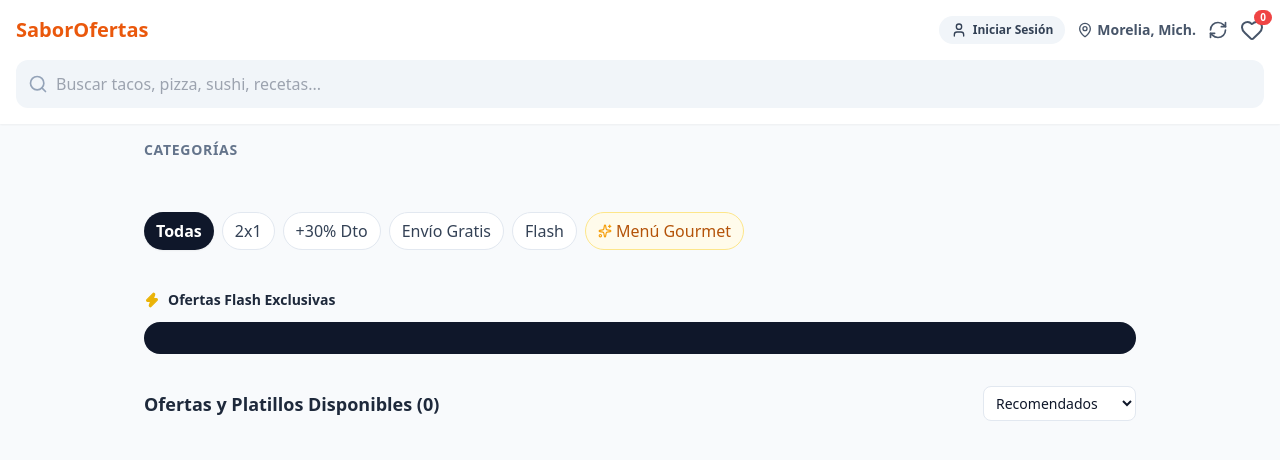
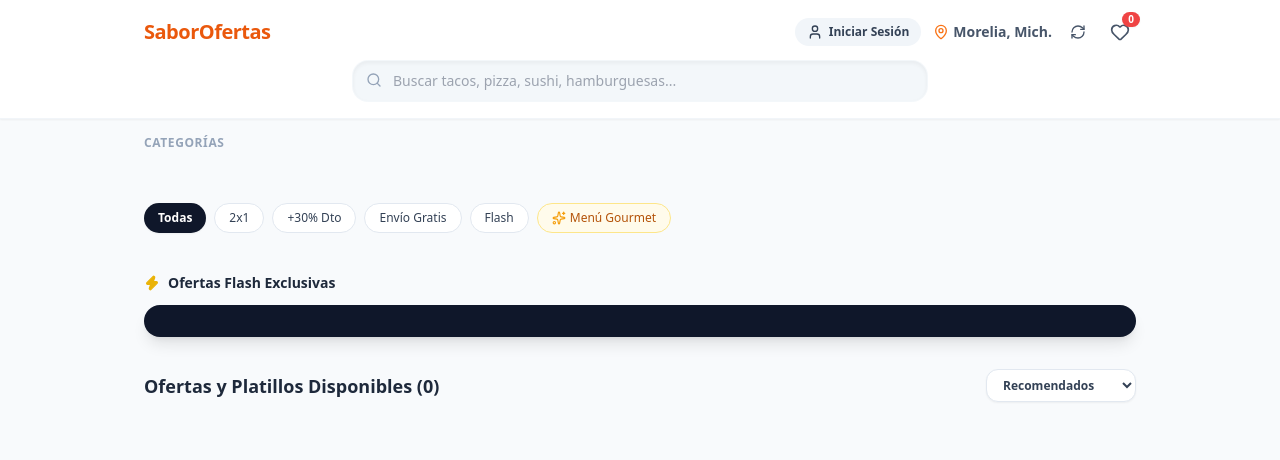
Before and after one commit to AndyChacon003/sabor-ofertas-vercel, a website: page index.html in a window 1280 px wide. Drawn offline with nearby package versions, Linux system fonts and the light colour scheme; no server answers.

Commit message:
Centrar y estilizar barra de busqueda en el header

```diff
--- a/index.html
+++ b/index.html
@@ -22,10 +22,15 @@
 
 <body class="bg-slate-50 text-slate-900 font-sans pb-20">
 
-    <header class="p-4 bg-white shadow-sm sticky top-0 z-40">
-        <div class="flex justify-between items-center mb-4">
-            <h1 class="text-xl font-extrabold text-brand-600">SaborOfertas</h1>
-            <div class="flex gap-3 items-center">
+    <!-- Header centrado y alineado con el contenido principal -->
+    <header class="bg-white/90 backdrop-blur-md shadow-sm sticky top-0 z-40 border-b border-slate-100">
+        <div class="max-w-5xl mx-auto p-4 space-y-3">
+            <div class="flex justify-between items-center">
+                <h1 class="text-xl font-extrabold text-brand-600 tracking-tight flex items-center gap-1.5">
+                    <span>SaborOfertas</span>
+                </h1>
+
+                <div class="flex gap-2 sm:gap-3 items-center">
                     <!-- Botón de Inicio de Sesión / Perfil -->
                     <button onclick="toggleAuthModal()" id="auth-btn"
                         class="flex items-center gap-1.5 bg-slate-100 hover:bg-slate-200 text-slate-700 px-3 py-1.5 rounded-full text-xs font-bold transition-colors">
@@ -33,53 +38,62 @@
                         <span id="auth-btn-text">Iniciar Sesión</span>
                     </button>
                     <button onclick="toggleLocationModal()"
-                    class="flex items-center gap-1 text-sm font-semibold text-slate-600">
-                    <i data-lucide="map-pin" class="w-4 h-4"></i>
+                        class="flex items-center gap-1 text-xs sm:text-sm font-semibold text-slate-600 hover:text-brand-600 transition-colors">
+                        <i data-lucide="map-pin" class="w-4 h-4 text-brand-500"></i>
                         <span id="current-location-text">Morelia, Mich.</span>
                     </button>
-                <button onclick="triggerApiSync()">
-                    <i id="sync-icon" data-lucide="refresh-cw" class="w-5 h-5 text-slate-600"></i>
+                    <button onclick="triggerApiSync()" title="Sincronizar ofertas"
+                        class="p-1.5 hover:bg-slate-100 rounded-full transition-colors">
+                        <i id="sync-icon" data-lucide="refresh-cw" class="w-4 h-4 text-slate-600"></i>
                     </button>
-                <button onclick="toggleFavoritesDrawer()" class="relative">
-                    <i data-lucide="heart" class="w-6 h-6 text-slate-600"></i>
+                    <button onclick="toggleFavoritesDrawer()"
+                        class="relative p-1.5 hover:bg-slate-100 rounded-full transition-colors">
+                        <i data-lucide="heart" class="w-5 h-5 text-slate-600"></i>
                         <span id="fav-counter"
-                        class="absolute -top-2 -right-2 bg-red-500 text-white text-[10px] px-1.5 rounded-full font-bold">0</span>
+                            class="absolute -top-1 -right-1 bg-red-500 text-white text-[10px] px-1.5 rounded-full font-bold shadow-sm">0</span>
                     </button>
                 </div>
             </div>
-        <div class="relative">
-            <input type="text" id="search-input" placeholder="Buscar tacos, pizza, sushi, recetas..."
-                class="w-full pl-10 pr-10 py-3 bg-slate-100 rounded-xl outline-none focus:ring-2 focus:ring-brand-500 transition-all">
-            <i data-lucide="search" class="absolute left-3 top-3.5 w-5 h-5 text-slate-400"></i>
+
+            <!-- Barra de Búsqueda Centrada y con Ancho Limitado -->
+            <div class="flex justify-center">
+                <div class="relative w-full max-w-xl">
+                    <input type="text" id="search-input" placeholder="Buscar tacos, pizza, sushi, hamburguesas..."
+                        class="w-full pl-10 pr-10 py-2.5 bg-slate-100/80 hover:bg-slate-100 focus:bg-white rounded-2xl outline-none focus:ring-2 focus:ring-brand-500 border border-transparent focus:border-brand-500/20 text-sm transition-all shadow-inner">
+                    <i data-lucide="search" class="absolute left-3.5 top-3 w-4 h-4 text-slate-400"></i>
                     <button id="clear-search-btn" onclick="clearSearch()"
-                class="hidden absolute right-3 top-3.5 text-slate-400"><i data-lucide="x" class="w-5 h-5"></i></button>
+                        class="hidden absolute right-3.5 top-3 text-slate-400 hover:text-slate-600"><i data-lucide="x"
+                            class="w-4 h-4"></i></button>
+                </div>
+            </div>
         </div>
         <span id="mobile-location-text" class="hidden">Morelia, Mich.</span>
     </header>
 
     <main class="p-4 max-w-5xl mx-auto space-y-8">
         <section>
-            <h2 class="text-sm font-bold text-slate-500 mb-3 uppercase tracking-wider">Categorías</h2>
+            <h2 class="text-xs font-extrabold text-slate-400 mb-3 uppercase tracking-wider">Categorías</h2>
             <div id="category-chips" class="flex gap-2 overflow-x-auto pb-2 scrollbar-hide"></div>
         </section>
 
         <section class="flex gap-2 overflow-x-auto pb-2 scrollbar-hide">
-            <button class="filter-pill active px-3 py-1.5 rounded-full font-semibold bg-slate-900 text-white shadow-sm"
+            <button
+                class="filter-pill active px-3.5 py-1.5 rounded-full font-semibold text-xs bg-slate-900 text-white shadow-sm"
                 data-type="all" onclick="setFilterType('all')">Todas</button>
             <button
-                class="filter-pill px-3 py-1.5 rounded-full font-medium bg-white text-slate-700 border border-slate-200"
+                class="filter-pill px-3.5 py-1.5 rounded-full font-medium text-xs bg-white text-slate-700 border border-slate-200 hover:bg-slate-50"
                 data-type="2x1" onclick="setFilterType('2x1')">2x1</button>
             <button
-                class="filter-pill px-3 py-1.5 rounded-full font-medium bg-white text-slate-700 border border-slate-200"
+                class="filter-pill px-3.5 py-1.5 rounded-full font-medium text-xs bg-white text-slate-700 border border-slate-200 hover:bg-slate-50"
                 data-type="30plus" onclick="setFilterType('30plus')">+30% Dto</button>
             <button
-                class="filter-pill px-3 py-1.5 rounded-full font-medium bg-white text-slate-700 border border-slate-200"
+                class="filter-pill px-3.5 py-1.5 rounded-full font-medium text-xs bg-white text-slate-700 border border-slate-200 hover:bg-slate-50"
                 data-type="shipping" onclick="setFilterType('shipping')">Envío Gratis</button>
             <button
-                class="filter-pill px-3 py-1.5 rounded-full font-medium bg-white text-slate-700 border border-slate-200"
+                class="filter-pill px-3.5 py-1.5 rounded-full font-medium text-xs bg-white text-slate-700 border border-slate-200 hover:bg-slate-50"
                 data-type="flash" onclick="setFilterType('flash')">Flash</button>
             <button
-                class="filter-pill px-3 py-1.5 rounded-full font-medium bg-amber-50 text-amber-700 border border-amber-200 flex items-center gap-1"
+                class="filter-pill px-3.5 py-1.5 rounded-full font-medium text-xs bg-amber-50 text-amber-700 border border-amber-200 flex items-center gap-1 hover:bg-amber-100"
                 data-type="api" onclick="setFilterType('api')"><i data-lucide="sparkles"
                     class="w-3.5 h-3.5 text-amber-500"></i> Menú Gourmet</button>
         </section>
@@ -87,7 +101,8 @@
         <section>
             <h2 class="text-sm font-bold mb-3 flex items-center gap-2 text-slate-800"><i data-lucide="zap"
                     class="w-4 h-4 text-yellow-500 fill-yellow-500"></i> Ofertas Flash Exclusivas</h2>
-            <div id="flash-deals-container" class="grid grid-cols-1 sm:grid-cols-2 gap-3 bg-slate-900 p-4 rounded-2xl">
+            <div id="flash-deals-container"
+                class="grid grid-cols-1 sm:grid-cols-2 gap-3 bg-slate-900 p-4 rounded-2xl shadow-lg">
             </div>
         </section>
 
@@ -96,7 +111,7 @@
                 <h2 class="text-lg font-bold text-slate-800">Ofertas y Platillos Disponibles (<span
                         id="deals-count-badge">0</span>)</h2>
                 <select onchange="handleSortChange(this.value)"
-                    class="bg-white border border-slate-200 rounded-lg px-2 py-1.5 text-sm font-medium outline-none">
+                    class="bg-white border border-slate-200 rounded-xl px-3 py-1.5 text-xs font-semibold text-slate-700 outline-none focus:ring-2 focus:ring-brand-500 shadow-sm">
                     <option value="recommended">Recomendados</option>
                     <option value="discount">Mayor descuento</option>
                     <option value="distance">Más cercanos</option>
```
Lines whose indentation alone changed are shown as unchanged.
